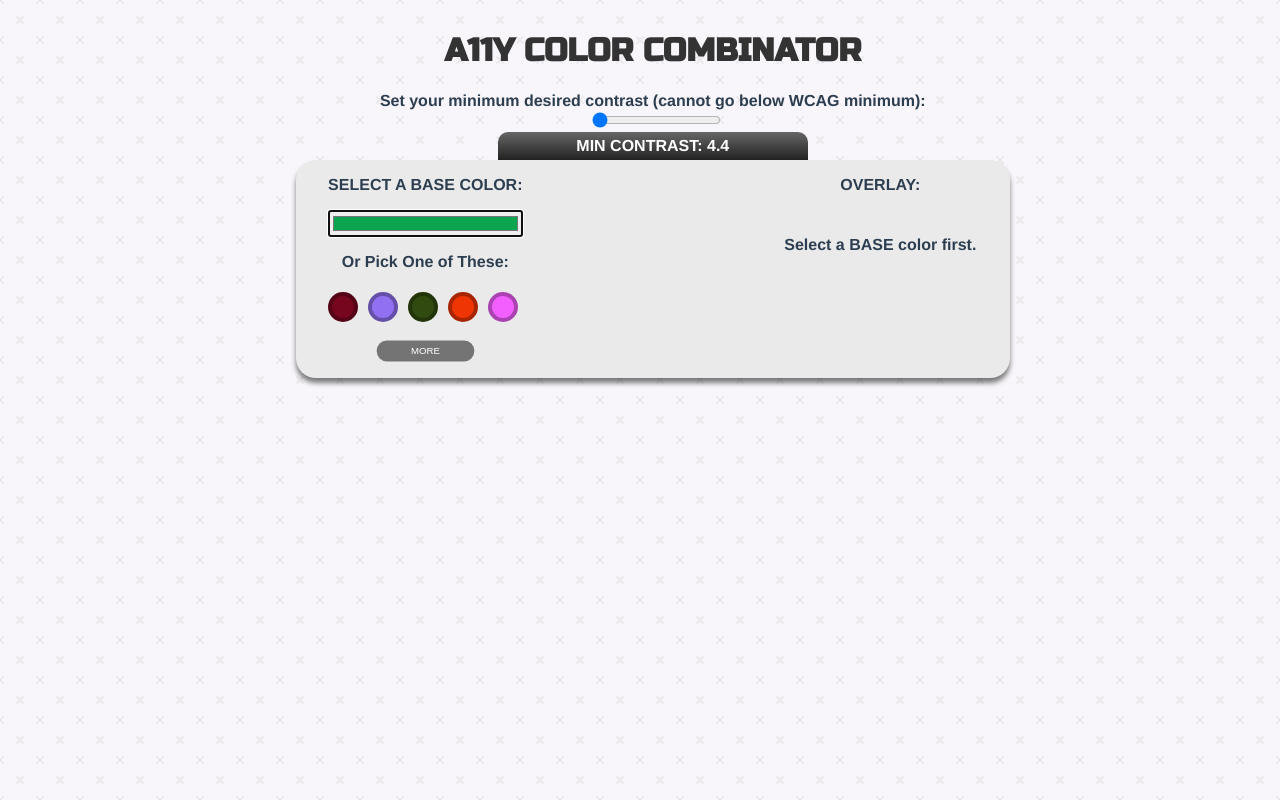
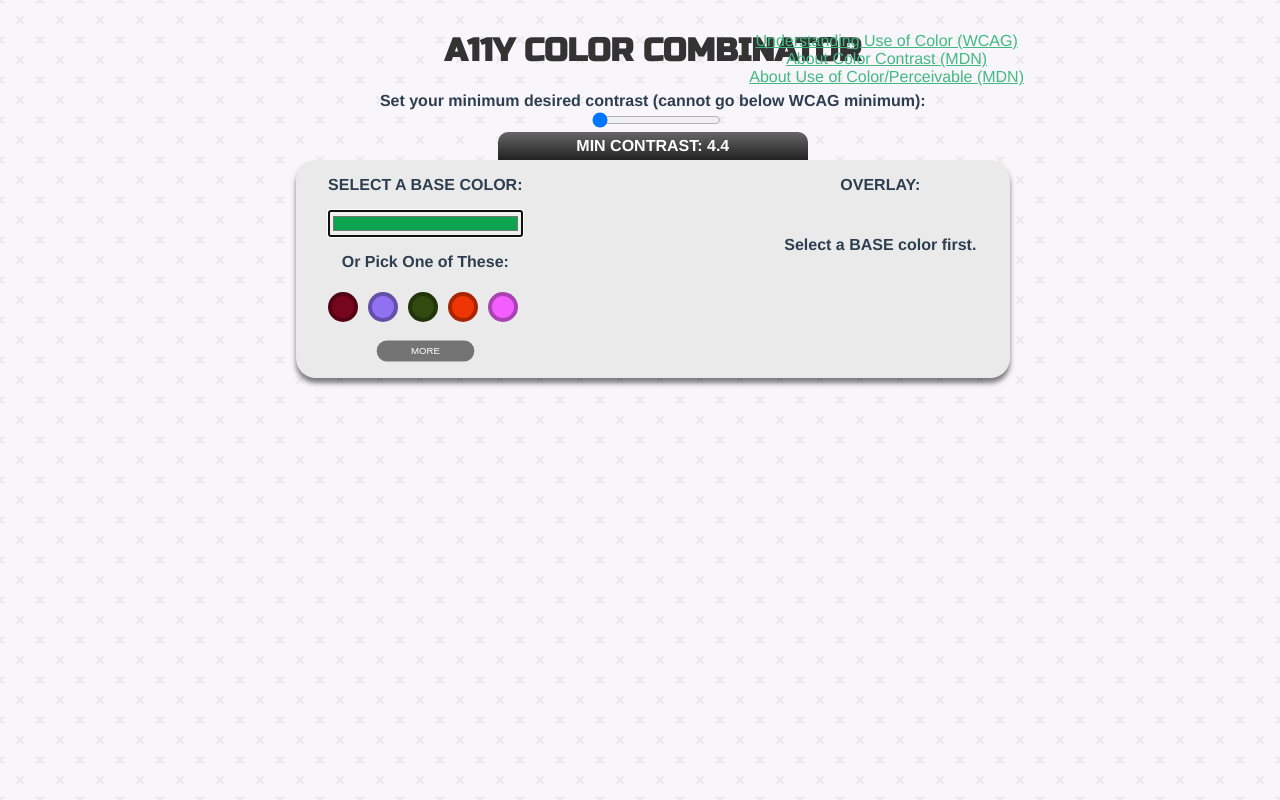
Before and after one commit to drinkingtheink/a11y-color-picker, a Vue app: page / in a window 1280 px wide. Shown: the top 800 px of the page. Built offline with nearby package versions, Linux system fonts and the light colour scheme.

Commit message:
info section

```diff
--- a/src/components/AppStage.vue
+++ b/src/components/AppStage.vue
@@ -1,5 +1,6 @@
 <template>
   <main :class="[lightOrDark(base)]">
+    <Info class="info-display" />
     <Lines v-show="everythingIsInPlace" class="lines-bg" />
     <div class="top-border" />
     <h1>A11y Color Combinator</h1>
@@ -92,7 +93,7 @@
     <div class="gallery-grid">
 
       <div class="text text-1">
-        <h3>Checkout this Headline</h3>
+        <h3>Sphinx of black quartz, judge my vow</h3>
         <p>{{ blurb1 }}</p>
 
         <section class="graphs">
@@ -144,7 +145,7 @@
         <label>Another Text Input Example</label>
         <input type="text">
 
-        <p>Please select your favorite Web language:</p>
+        <label>Please select your favorite Web language:</label>
         <section class="select-inputs">
           <div
             class="select-option"
@@ -204,6 +205,7 @@
 <script>
 import chroma from "chroma-js";
 import ColorGen from './ColorGen.vue';
+import Info from './Info.vue';
 import Graphs from './illu/Graphs.vue';
 import Lines from './illu/Lines.vue';
 
@@ -216,6 +218,7 @@ export default {
     ColorGen,
     Graphs,
     Lines,
+    Info,
   },
   data() {
     return {
@@ -246,7 +249,7 @@ export default {
           name: 'JavaScript',
           selected: false,
         },
-      ]
+      ],
     }
   },
   mounted() {
@@ -461,6 +464,11 @@ h1, h2, h3, h4, h5, p, span, div {
 </script>
 
 <style>
+.info-display {
+  position: absolute;
+  top: 2rem;
+  right: 20%;
+}
 
 .v-enter-active,
 .v-leave-active {
--- /dev/null
+++ b/src/components/Info.vue
@@ -0,0 +1,35 @@
+<template>
+  <div class="info">
+      <div v-for="link in info" :key="link.link">
+          <a :href="link.link">{{ link.title }}</a>
+      </div>
+  </div>
+</template>
+
+<script>
+export default {
+  name: 'Info',
+  data() {
+      return {
+        info: [
+            {
+                title: 'Understanding Use of Color (WCAG)',
+                link: 'https://www.w3.org/WAI/WCAG21/Understanding/use-of-color.html',
+            },
+            {
+                title: 'About Color Contrast (MDN)',
+                link: 'https://developer.mozilla.org/en-US/docs/Web/Accessibility/Understanding_WCAG/Perceivable/Color_contrast',
+            },
+            {
+                title: 'About Use of Color/Perceivable (MDN)',
+                link: 'https://developer.mozilla.org/en-US/docs/Web/Accessibility/Understanding_WCAG/Perceivable/Use_of_color',
+            },
+        ],
+      }
+  }
+}
+</script>
+
+<style>
+
+</style>
```
